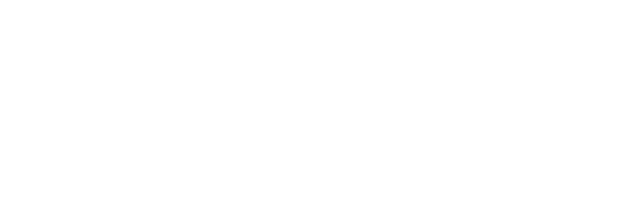
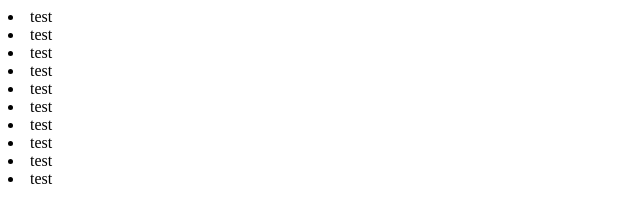
Before and after one commit to grigoreme/js_course, a website: page index.html in a window 1280 px wide. Shown: the whole page, without its empty margins (0-640 px from the left). Drawn offline with Linux system fonts and the light colour scheme.

Commit message:
1 file modified

```diff
--- a/index.html
+++ b/index.html
@@ -1 +1,13 @@
 <div id="app"></div>
+<lu>
+	<li>test</li>
+	<li>test</li>
+	<li>test</li>
+	<li>test</li>
+	<li>test</li>
+	<li>test</li>
+	<li>test</li>
+	<li>test</li>
+	<li>test</li>
+	<li>test</li>
+</lu>
```
